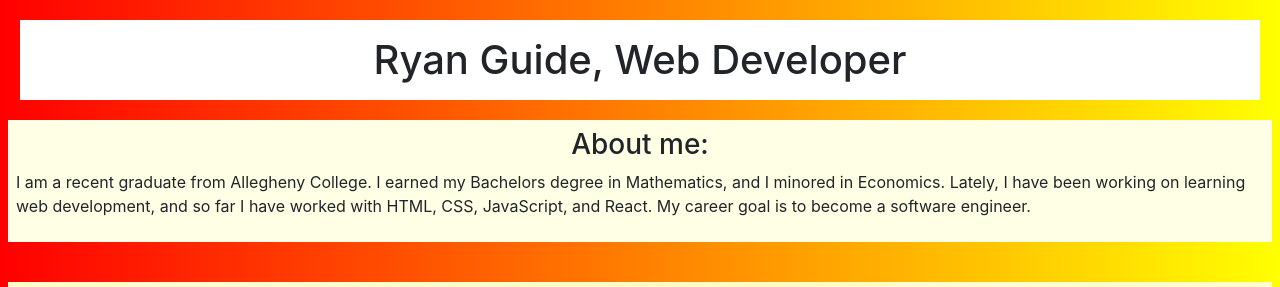
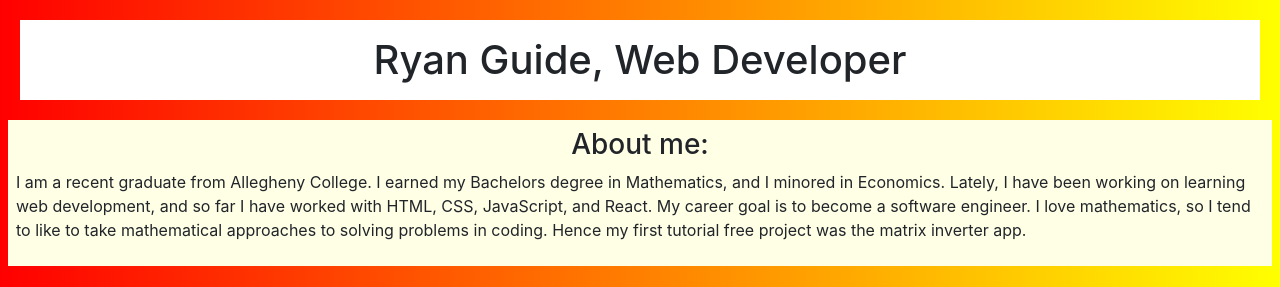
Before and after one commit to GudiedRyan/portfolio, a plain HTML site: page index.html in a window 1280 px wide. Shown: the top 287 px of the page. Drawn offline with nearby package versions, Linux system fonts and the light colour scheme.

Commit message:
make some edits

```diff
--- a/index.html
+++ b/index.html
@@ -13,7 +13,11 @@
 <body>
     <div class="about">
         <h3>About me:</h3>
-        <p>I am a recent graduate from Allegheny College. I earned my Bachelors degree in Mathematics, and I minored in Economics. Lately, I have been working on learning web development, and so far I have worked with HTML, CSS, JavaScript, and React. My career goal is to become a software engineer.</p>
+        <p>I am a recent graduate from Allegheny College. I earned my Bachelors degree in Mathematics, and I minored in Economics. Lately,
+          I have been working on learning web development, and so far I have worked with HTML, CSS, JavaScript, and React.
+           My career goal is to become a software engineer. I love mathematics, so I tend to like to take mathematical approaches to solving
+           problems in coding. Hence my first tutorial free project was the matrix inverter app.
+          </p>
     </div>
     <br>
     <div class="projects">
```
